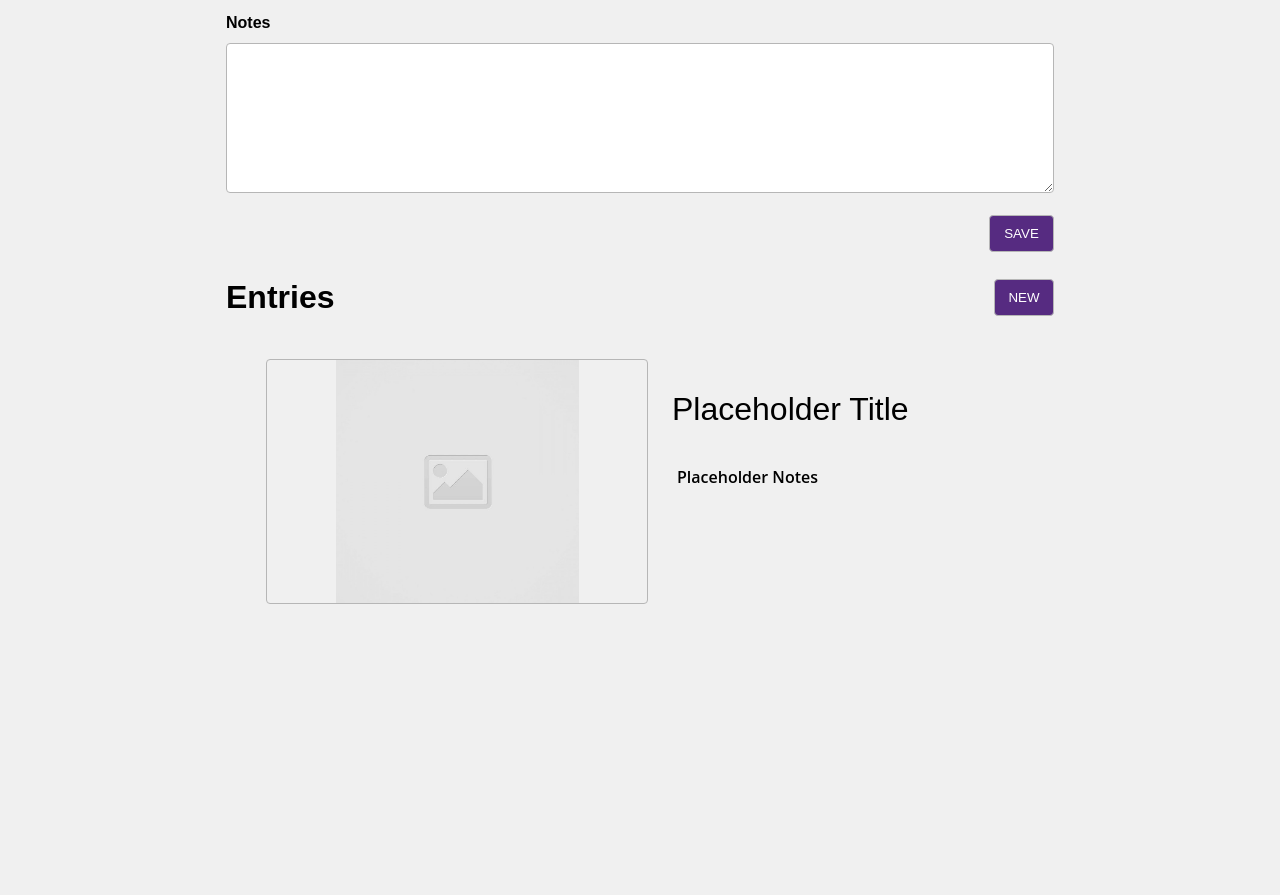
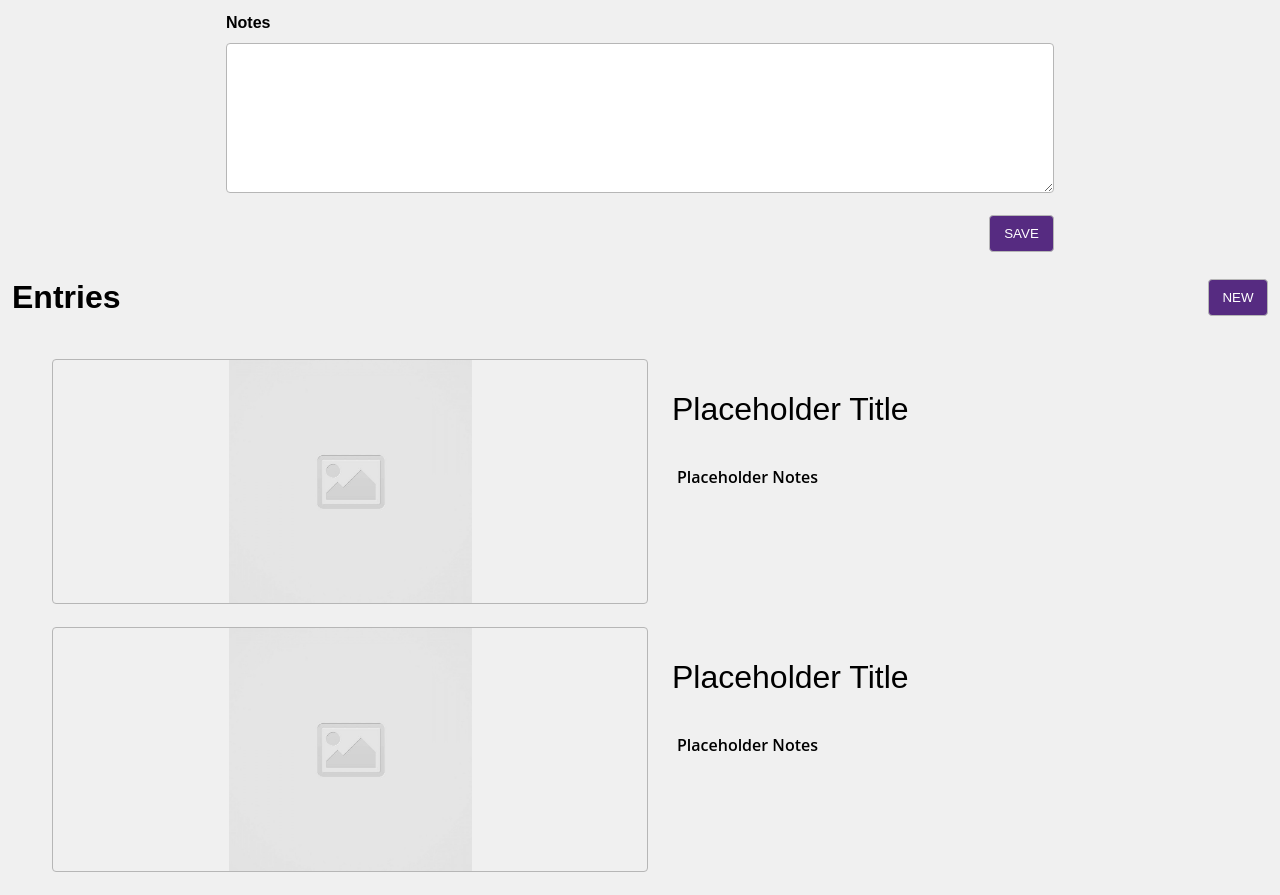
Before and after one commit to jonathanymatsuda/code-journal, a website: page index.html in a window 1280 px wide. Shown: the part 430-1325 px from the top of the page. Before the commit the page ends 1057 px from the top, so only its background shows below. Drawn offline with Linux system fonts and the light colour scheme.

Commit message:
Task 4 in progress

```diff
--- a/index.html
+++ b/index.html
@@ -57,7 +57,7 @@
       </form>
     </div>
      <!-- Below this line will be commented out -->
-    <div class="container" data-view="entries">
+    <div data-view="entries">
      <div class="row align-items-center">
        <div class="column-half">
          <h1>Entries</h1>
@@ -79,6 +79,19 @@
        </div>
       </li>
      </ul>
+     <ul>
+      <li>
+       <div class="row">
+         <div class="column-half">
+           <img src="images/placeholder-image-square.jpg" alt="journal-image" class="input-box-width border-radius">
+         </div>
+         <div class="column-half">
+           <h2>Placeholder Title</h2>
+           <p>Placeholder Notes</p>
+         </div>
+        </div>
+       </li>
+     </ul>
     </div>
   </main>
   <script src="js/data.js"></script>
```
